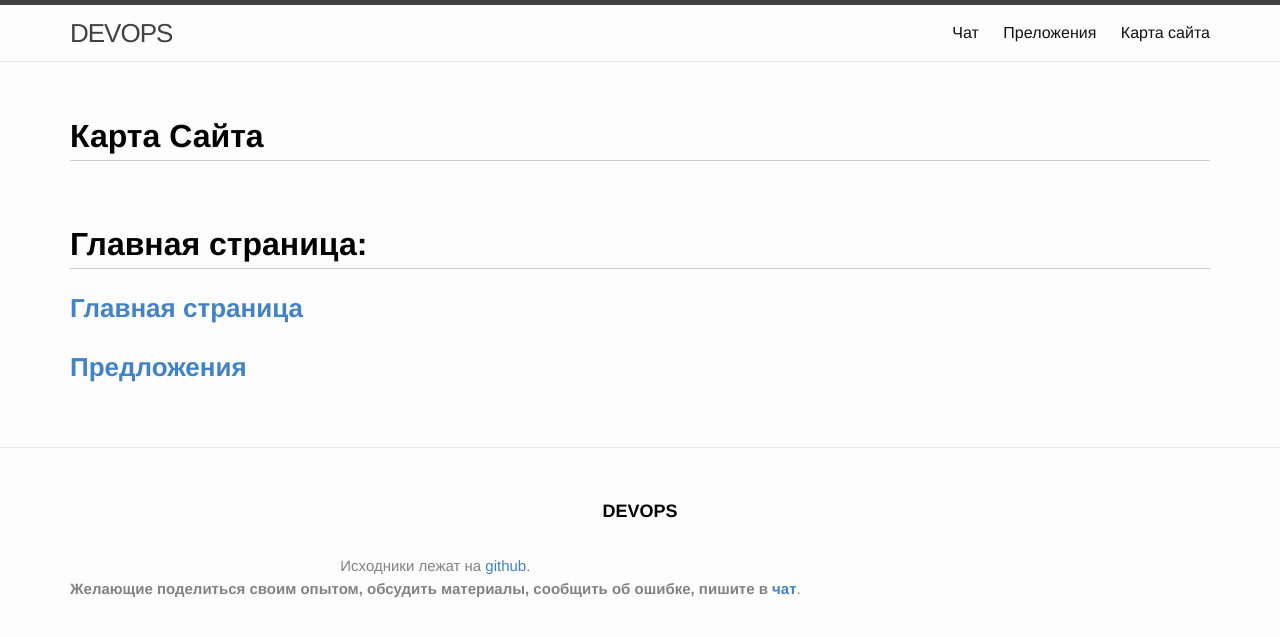
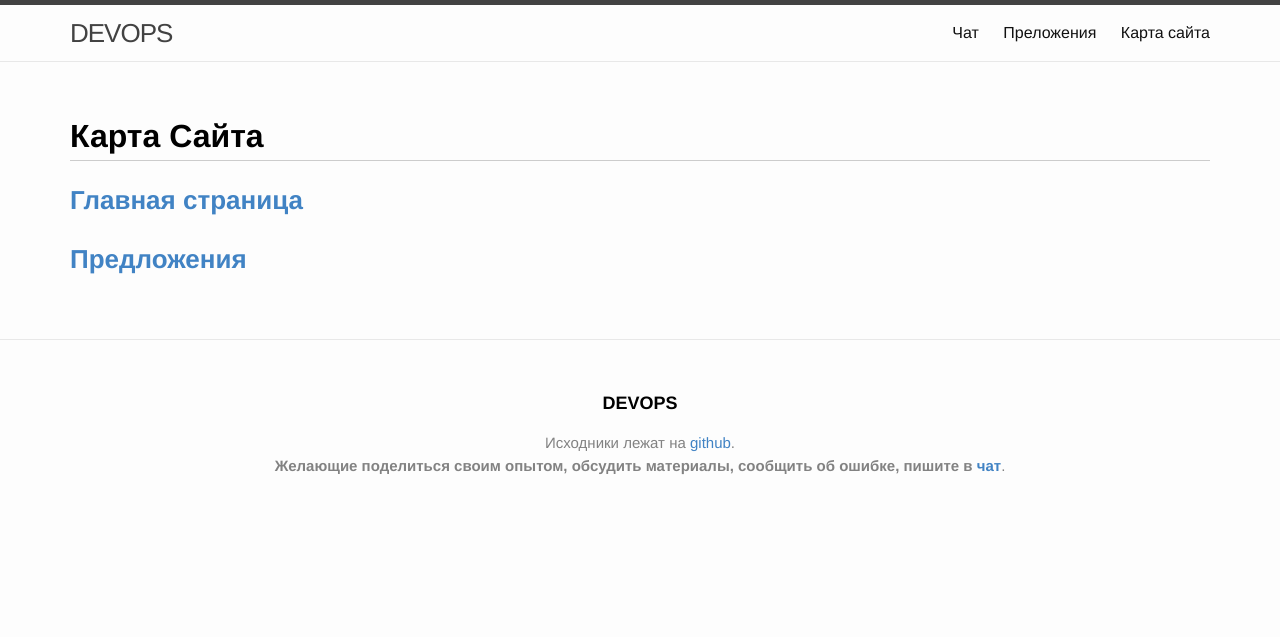
Before and after one commit to webmak1/itsimple.ru, a Jekyll site: the page built from website/01-sitemap.md, in a window 1280 px wide. Shown: the top 637 px of the page. Built offline with Jekyll 4.4.1, drawn with Linux system fonts in a browser that asks for light colours.

Commit message:
Обновил css

```diff
--- a/_sass/_layout.scss
+++ b/_sass/_layout.scss
@@ -116,7 +116,6 @@
 }
 
 .footer-col {
-    float: left;
     margin-bottom: $spacing-unit / 2;
     padding-left: $spacing-unit / 2;
     text-align: center;
--- a/website/01-sitemap.md
+++ b/website/01-sitemap.md
@@ -6,11 +6,6 @@ permalink: /sitemap/
 
 # Карта Сайта
 
-
-<br/>
-
-# Главная страница:
-
 ### [Главная страница](/)
 
 ### [Предложения](/suggestions/)
```
